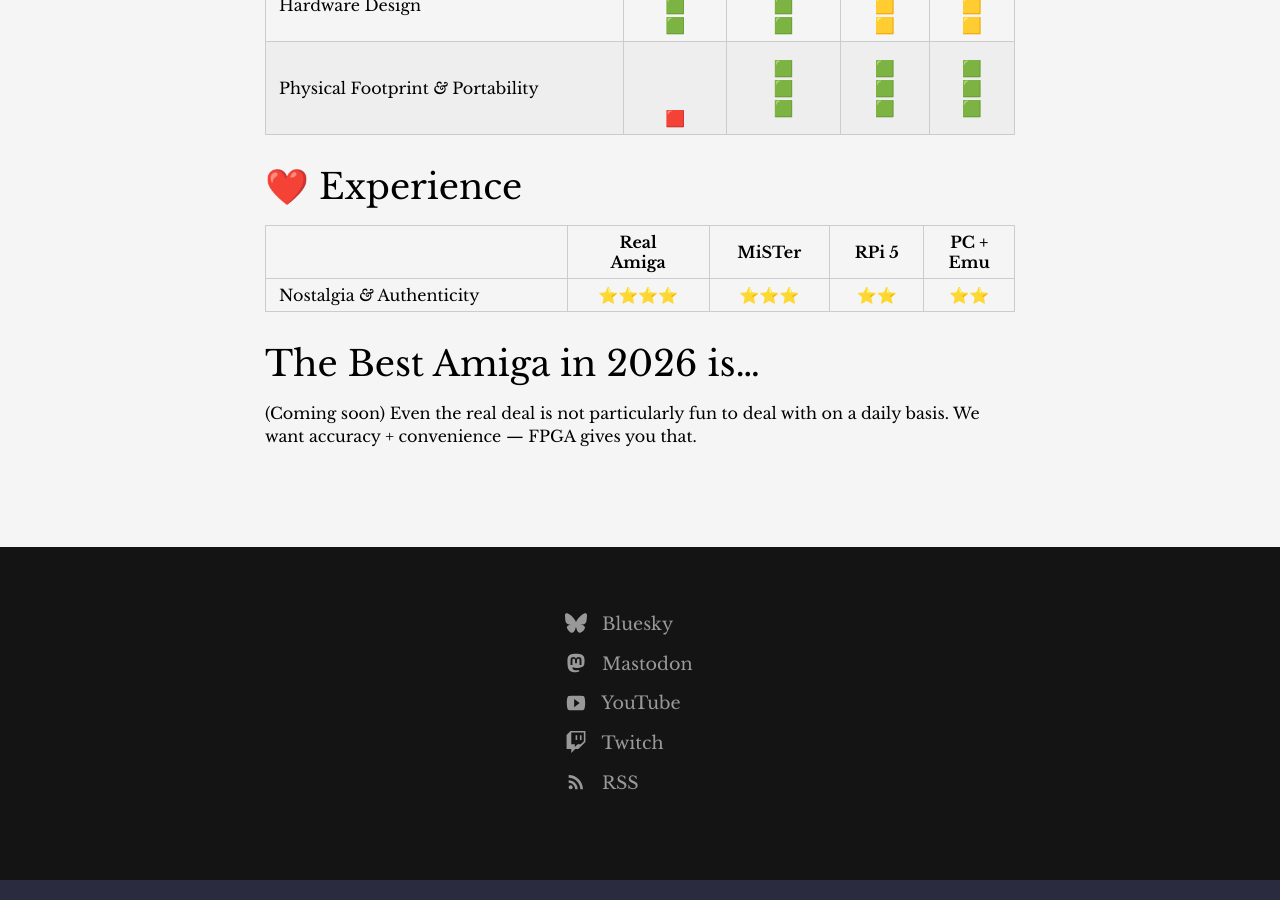
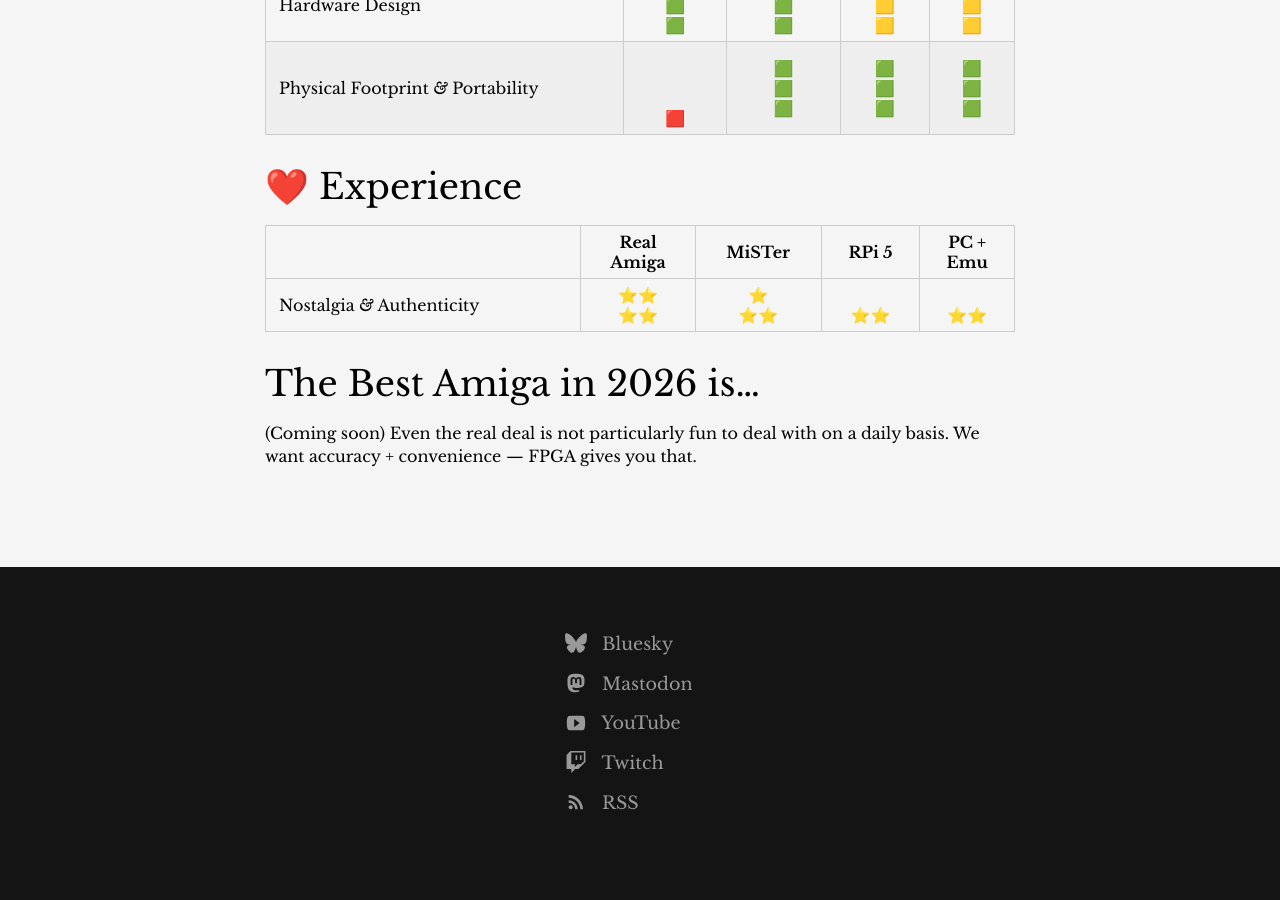
Before and after one commit to amigavision/amigavision.github.io, a Jekyll site: the page built from best.md, in a window 1280 px wide and 900 px high, scrolled down 4171 px. Built offline with Jekyll 4.4.1, drawn with Linux system fonts in a browser that asks for light colours.

Commit message:
Stack'em

```diff
--- a/best.md
+++ b/best.md
@@ -112,7 +112,7 @@
 
 |   | Real <br>Amiga | MiSTer | RPi&nbsp;5 | PC +<br> Emu |
 |---|:---------------:|:------:|:-----------------:|:-----------------------:|
-| Nostalgia *&* Authenticity | ⭐⭐⭐⭐ | ⭐⭐⭐ | ⭐⭐ | ⭐⭐
+| Nostalgia *&* Authenticity | ⭐⭐<br>⭐⭐ | ⭐<br>⭐⭐ | <br>⭐⭐ | <br>⭐⭐
 {: .feature-compare data-responsive-table="true" }
 
 ## The Best Amiga in 2026 is…
```
